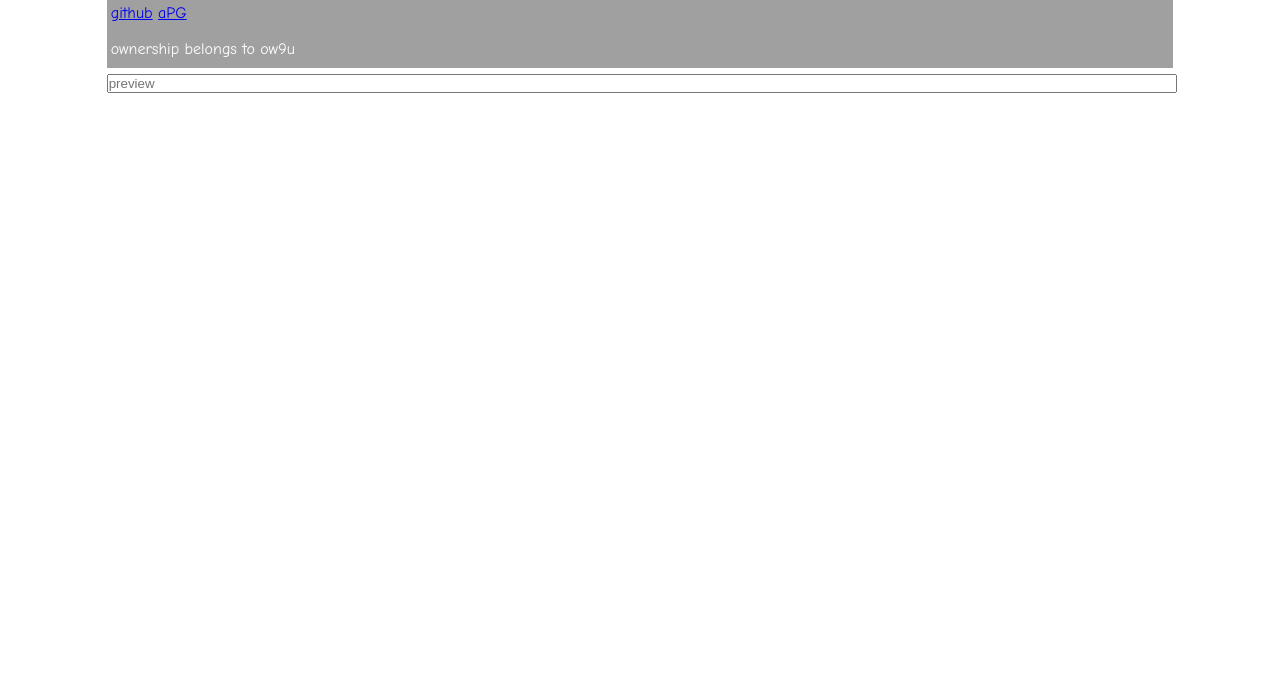
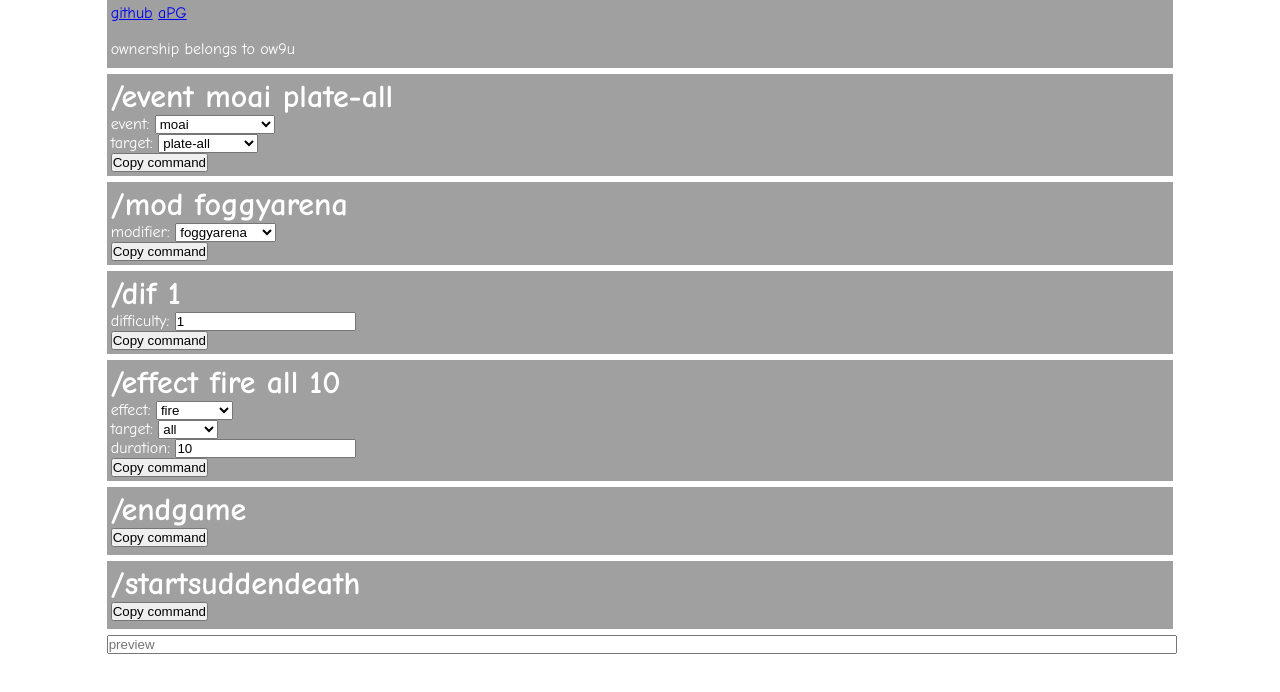
Before and after one commit to Shaehl/aPG-vip-commands-cheat-sheet, a plain HTML site: page index.html in a window 1280 px wide. Drawn offline with Linux system fonts and the light colour scheme.

Commit message:
Add files via upload

```diff
--- a/index.html
+++ b/index.html
@@ -26,9 +26,8 @@
         fetch("src/storage.json")
         .then(res => res.json())
         .then((json) => {
-            console.log(json)
-            window.lists = json.lists
-            lists.targetAll = [lists.targetPlates,lists.targetPlayers].flat()
+            window.options = json.options
+            options.targetAll = [options.targetPlates,options.targetPlayers].flat()
 
             initCommandSections(json.commands)
         })
```
